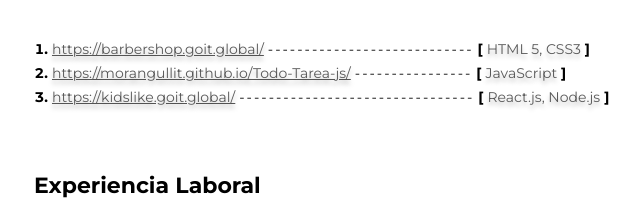
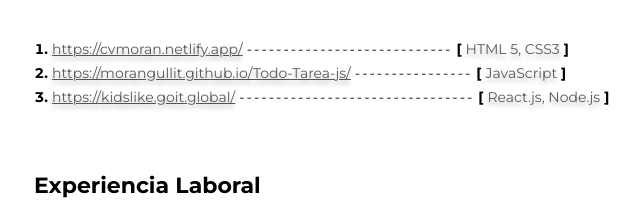
Before and after one commit to morangullit/cv-moran, a plain HTML site: page index.html in a window 1280 px wide. Shown: the part 457-667 px from the top of the page, 394-1034 px from the left. Drawn offline with Linux system fonts and the light colour scheme.

Commit message:
Direccion CV

```diff
--- a/index.html
+++ b/index.html
@@ -27,7 +27,7 @@
                 <h3 class="id-titulo-principal">Proyectos</h3>
                 <ol class="id-lista">
                     <li>
-                        <a class="id-link" href="https://barbershop.goit.global/">https://barbershop.goit.global/</a>
+                        <a class="id-link" href="https://cvmoran.netlify.app/">https://cvmoran.netlify.app/</a>
                         <span class="id-puntos">----------------------------</span>
                         <span>[ <span class="id-texto-link">HTML 5, CSS3</span> ]</span>
                     </li>
```
